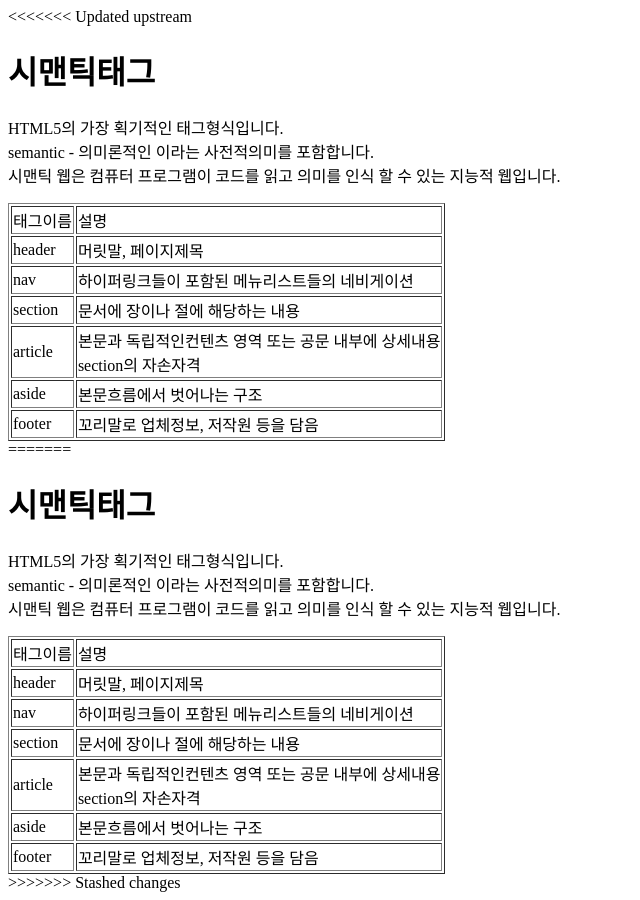
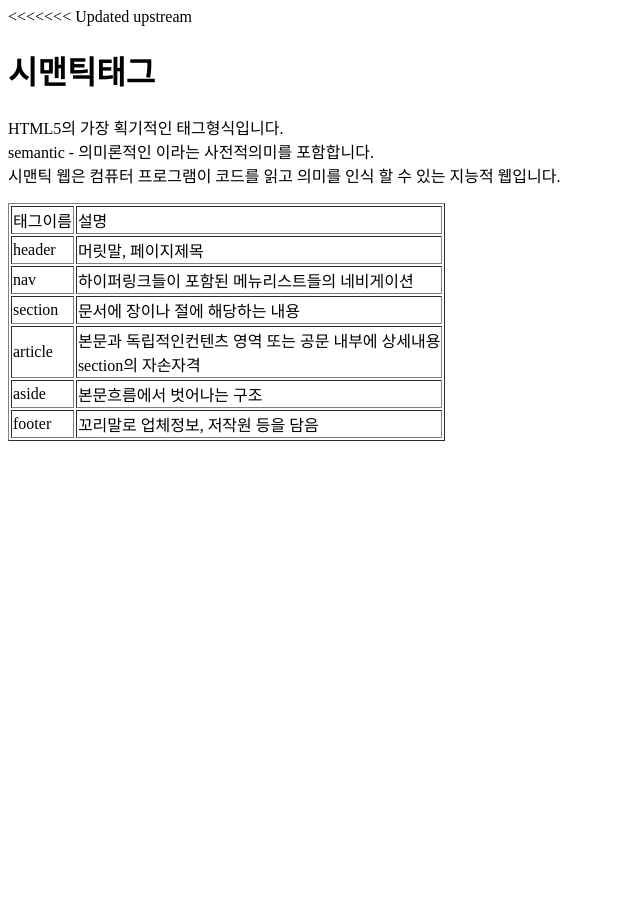
Before and after one commit to seoleunjin/web_310, a plain HTML site: page 시맨틱태그001.html in a window 1280 px wide. Shown: the whole page, without its empty margins (0-640 px from the left). After the commit the page ends 800 px from the top, so only its background shows below. Drawn offline with Linux system fonts and the light colour scheme.

Commit message:
Update 시맨틱태그001.html

```diff
--- a/시맨틱태그001.html
+++ b/시맨틱태그001.html
@@ -54,61 +54,4 @@
 
         </table>
     </body>
-=======
-<!DOCTYPE html>
-<html lang="en">
-    <head>
-        <meta charset="UTF-8">
-        <meta http-equiv="X-UA-Compatible" content="IE=edge">
-        <meta name="viewport" content="width=device-width, initial-scale=1.0">
-        <title>시맨틱태그</title>
-    </head>
-    <body>
-
-        <h1>시맨틱태그</h1>
-        <p>
-            HTML5의 가장 획기적인 태그형식입니다.
-            <br>
-            semantic - 의미론적인 이라는 사전적의미를 포함합니다.
-            <br>
-            시맨틱 웹은 컴퓨터 프로그램이 코드를 읽고 의미를 인식 할 수 있는 지능적 웹입니다.
-        </p>
-
-        <table border="1">
-            <tr>
-                <td>태그이름</td>
-                <td>설명</td>
-            </tr>
-            <tr>
-                <td>header</td>
-                <td>머릿말, 페이지제목</td>
-            </tr>
-            <tr>
-                <td>nav</td>
-                <td>하이퍼링크들이 포함된 메뉴리스트들의 네비게이션</td>
-            </tr>
-            <tr>
-                <td>section</td>
-                <td>문서에 장이나 절에 해당하는 내용
-                </td>
-            </tr>
-            <tr>
-                <td>article</td>
-                <td>본문과 독립적인컨텐츠 영역 또는 공문 내부에 상세내용
-                    <br>
-                    section의 자손자격
-                </td>
-            </tr>
-            <tr>
-                <td>aside</td>
-                <td>본문흐름에서 벗어나는 구조</td>
-            </tr>
-            <tr>
-                <td>footer</td>
-                <td>꼬리말로 업체정보, 저작원 등을 담음</td>
-            </tr>
-
-        </table>
-    </body>
->>>>>>> Stashed changes
 </html>
```
